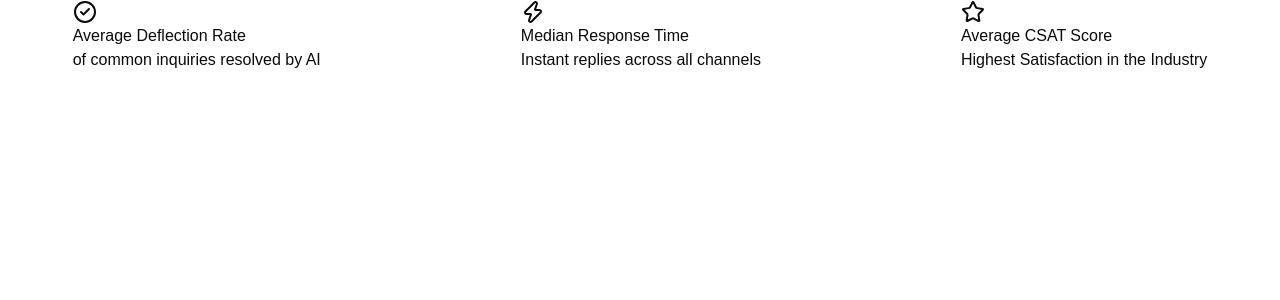
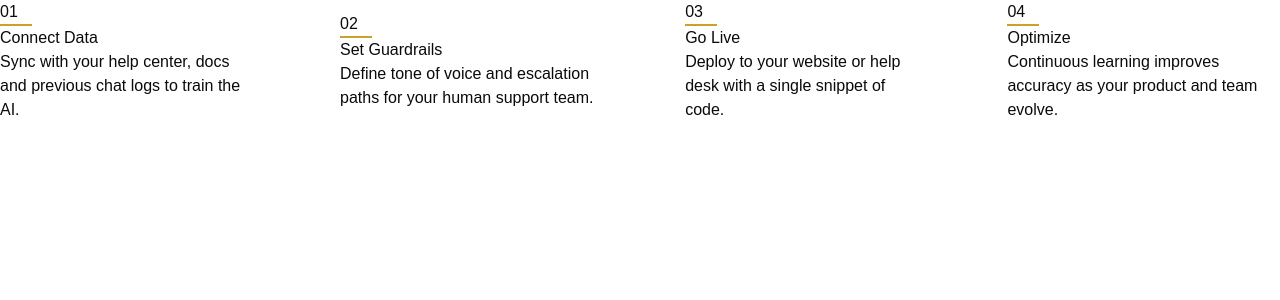
Before and after one commit to akilajayarathna/ai_customer_support_saas_frontend, a React (Vite) app: page / in a window 1280 px wide. Shown: the top 300 px of the page. Built offline with nearby package versions, Linux system fonts and the light colour scheme.

Commit message:
Implemented How It Works row

```diff
--- a/src/App.jsx
+++ b/src/App.jsx
@@ -1,12 +1,13 @@
 import "./App.css"
-import { StatsRow } from "./components/common/StatsRow"
+import { HowItWorksRow } from "./components/common/HowItWorksRow"
 
 function App() {
   return (
     <>
-      {/* <Features /> */}
-      {/* <Pricing /> */}
-      <StatsRow />
+      {/* <Features />
+      <Pricing />
+      <StatsRow /> */}
+      <HowItWorksRow />
     </>
   )
 }
--- /dev/null
+++ b/src/components/common/HowItWorksItem.jsx
@@ -0,0 +1,10 @@
+export function HowItWorksItem ( {no, title, description} ) {
+    return (
+        <div>
+            <p>{no}</p>
+            <div className="w-8 border-t-2 border-gold"></div>
+            <p>{title}</p>
+            <p>{description}</p>
+        </div>
+    )
+}
--- /dev/null
+++ b/src/components/common/HowItWorksRow.jsx
@@ -0,0 +1,19 @@
+import { works } from "../../data/works"
+import { HowItWorksItem } from "./HowItWorksItem"
+
+export function HowItWorksRow () {
+    return (
+        <div className="flex justify-center items-center gap-20">
+            {
+                works.map((item) => (
+                    <HowItWorksItem
+                        key={item.no}
+                        no={item.no}
+                        title={item.title}
+                        description={item.description}
+                    />
+                ))
+            }
+    </div>
+    )
+}
--- /dev/null
+++ b/src/data/works.js
@@ -0,0 +1,22 @@
+export const works = [
+    {
+        no: "01",
+        title: "Connect Data",
+        description: "Sync with your help center, docs and previous chat logs to train the AI."
+    },
+    {
+        no: "02",
+        title: "Set Guardrails",
+        description: "Define tone of voice and escalation paths for your human support team."
+    },
+    {
+        no: "03",
+        title: "Go Live",
+        description: "Deploy to your website or help desk with a single snippet of code."
+    },
+    {
+        no: "04",
+        title: "Optimize",
+        description: "Continuous learning improves accuracy as your product and team evolve."
+    }
+]
```
